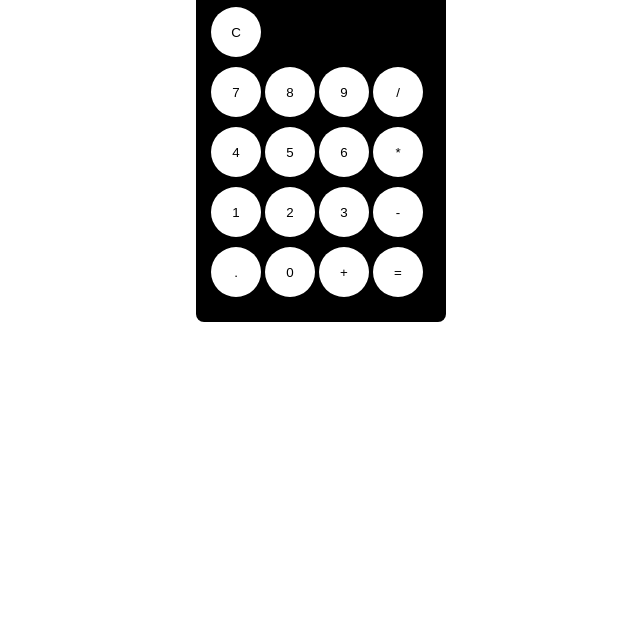
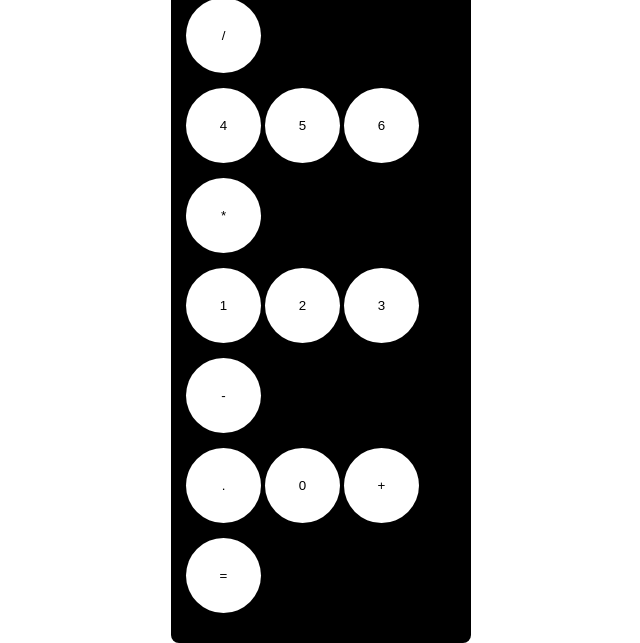
Before and after one commit to Farsan-MHD/Calculator, a plain HTML site: page index.html in a window 1280 px wide. Shown: the part 289-932 px from the top of the page, without its empty margins (319-959 px from the left). Before the commit the page ends 800 px from the top, so only its background shows below. Drawn offline with Linux system fonts and the light colour scheme.

Commit message:
Update style.css

```diff
--- a/style.css
+++ b/style.css
@@ -3,13 +3,12 @@
     padding: 0;
     box-sizing: border-box;
 }body{
-    height: 100vh;
     width: 100%;
     display: flex;
     justify-content: center;
     align-items: center;
 }#calculater{
-    width: 250px;
+    width: 300px;
     background-color: black;
     border-radius: 8px;
     padding: 15px;
@@ -19,16 +18,16 @@
     color: #fff;
     margin: auto;
 }#display{
-    width: 220px;
+    width: 250px;
     padding: 10px;
     height: 45px;
     border-radius: 5px;
     margin-bottom: 10px;
 }.btn{
-    height: 50px;
-    width: 50px;
+    height: 75px;
+    width: 75px;
     background-color: #fff;
     border: none;
     border-radius: 50%;
-    margin-bottom: 10px;
+    margin-bottom: 15px;
 }
```
